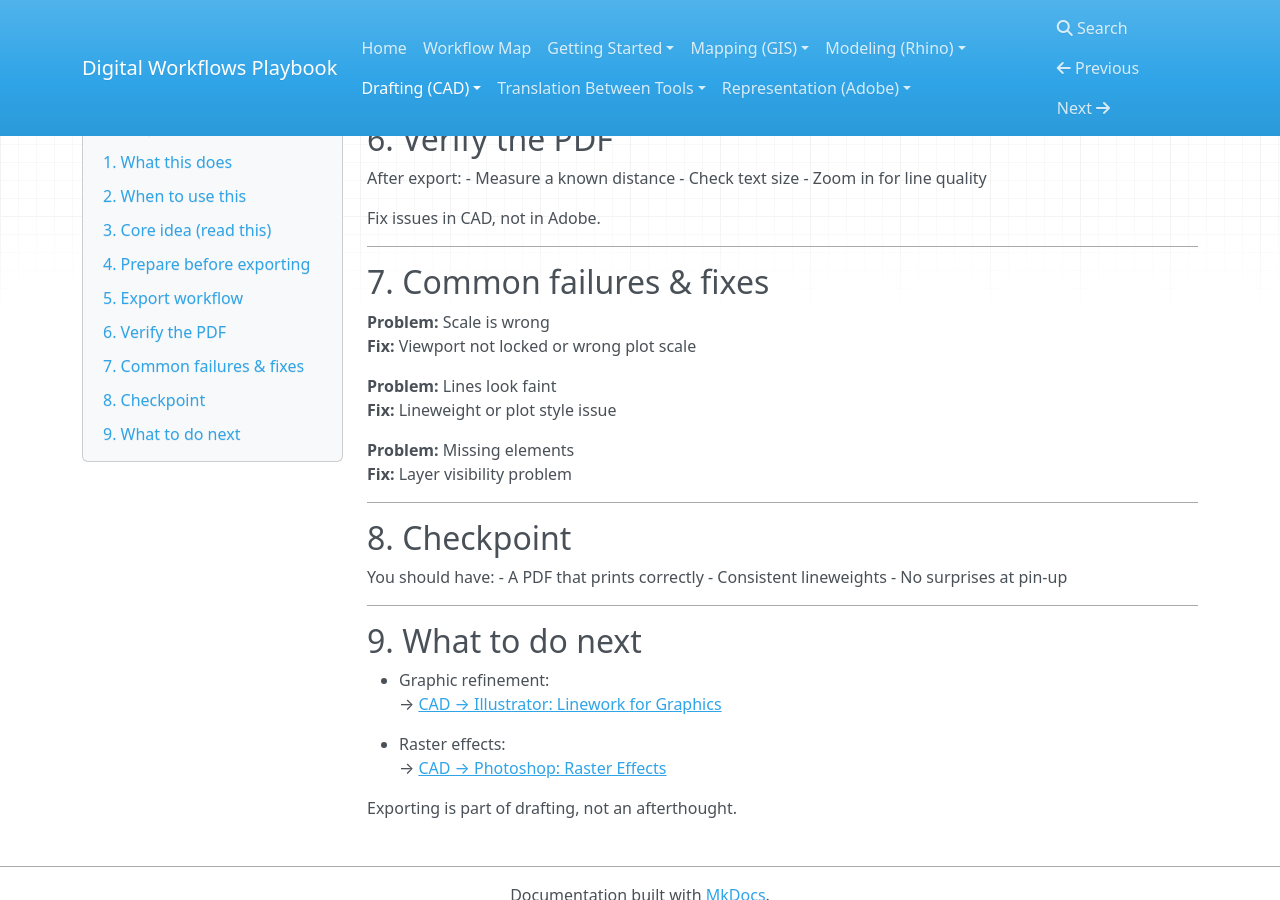
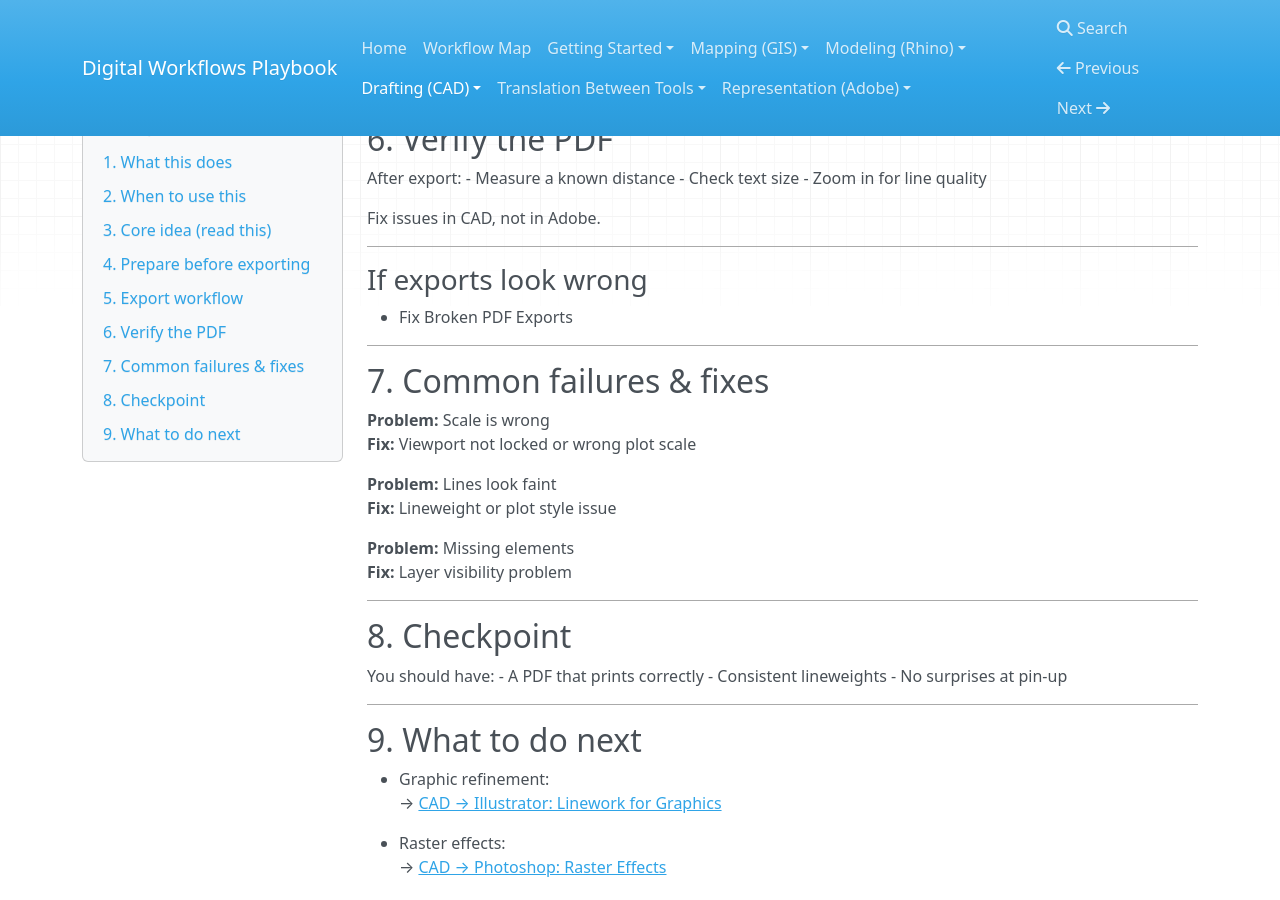
Before and after one commit to machineLandscape/digital-workflows-playbook, an MkDocs documentation site: the page built from docs/03_drafting/guide_cad_05_export_pdf.md, in a window 1280 px wide and 900 px high, scrolled down 1047 px. Built offline with MkDocs 1.6.1, drawn with Linux system fonts in a browser that asks for light colours; nearby versions of some CDN libraries.

Commit message:
Update guide_cad_05_export_pdf.md

```diff
--- a/docs/03_drafting/guide_cad_05_export_pdf.md
+++ b/docs/03_drafting/guide_cad_05_export_pdf.md
@@ -68,6 +68,11 @@ Fix issues in CAD, not in Adobe.
 
 ---
 
+### If exports look wrong
+- Fix Broken PDF Exports
+
+---
+
 ## 7. Common failures & fixes
 
 **Problem:** Scale is wrong
```
